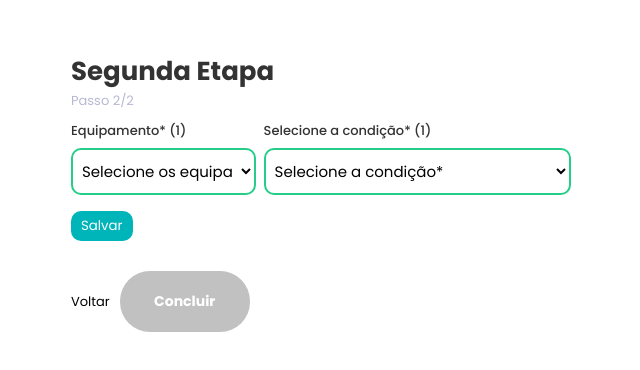
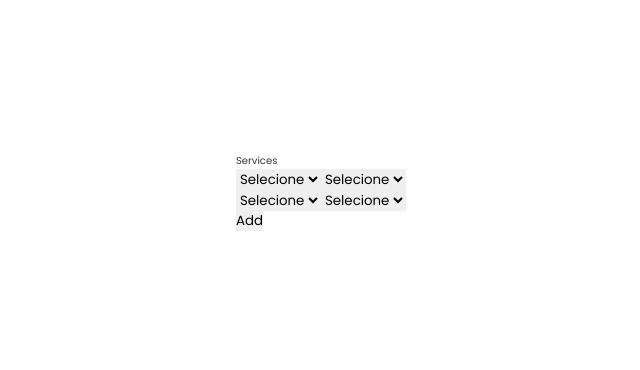
Before and after one commit to douglassantos45/computer-donation, a Next.js app: page /forms/step2 in a window 1280 px wide. Shown: the part 208-578 px from the top of the page, without its empty margins (319-959 px from the left). Built offline with nearby package versions, Linux system fonts and the light colour scheme.

Commit message:
Formulario funcionando versão final

```diff
--- a/src/contexts/FormContext.tsx
+++ b/src/contexts/FormContext.tsx
@@ -19,6 +19,8 @@ type StateProps = {
   complement: string;
   neighborhood: string;
   deviceCount: number;
+  type: string;
+  condition: string[];
   devices: [{ type: string; condition: string }];
 };
 
@@ -45,6 +47,8 @@ const initialData: StateProps = {
   complement: '',
   neighborhood: '',
   deviceCount: 1,
+  type: '',
+  condition: [],
   devices: [{ type: '', condition: '' }],
 };
 
@@ -102,7 +106,7 @@ const formReducer = (state: StateProps, action: ActionProps) => {
       return { ...state, devices: action.payload };
 
     case FormAction.setCondition:
-      return { ...state, devices: { conditon: action.payload } };
+      return { ...state, devices: action.payload };
 
     default:
       return state;
--- a/src/pages/forms/step2/index.tsx
+++ b/src/pages/forms/step2/index.tsx
@@ -1,208 +1,69 @@
 import Link from 'next/link';
 import { useRouter } from 'next/router';
-import { MouseEvent, useEffect, useState } from 'react';
+import { ChangeEvent, MouseEvent, useEffect, useState } from 'react';
 import { useForm, FormAction } from '../../../contexts/FormContext';
 import toast from 'react-hot-toast';
-import { api } from '../../../services/api-donation';
 
 import styles from './styles.module.scss';
-import { responseMessage } from '../../../utils/Messages';
-import validation from '../../../utils/Validation';
 
 export default function Step2() {
-  const { state, dispatch } = useForm();
+  const [serviceList, setServiceList] = useState([{ type: '', condition: '' }]);
 
-  const [devices, setDevices] = useState([
-    {
-      type: '',
-      condition: '',
-    },
-  ]);
-  const [typeSelected, setTypeSelected] = useState('');
-  const [conditionSelected, setConditionSelected] = useState('');
-  const [isCompleted, setIsCompleted] = useState(false);
-  const history = useRouter();
-
-  const equipments = [
-    { value: 'notebook', name: 'Notebook' },
-    { value: 'desktop', name: 'Desktop' },
-    { value: 'netBook', name: 'NetBook' },
-    { value: 'screen', name: 'Monitor' },
-    { value: 'printer', name: 'Impressora' },
-    { value: 'scanner', name: 'Scanner' },
-  ];
-
-  const states = [
-    {
-      value: 'working',
-      name: 'Tem todas as partes, liga e funciona normalmente',
-    },
-    { value: 'notWorking', name: 'Tem todas as partes, mas não liga mais' },
-    {
-      value: 'broken',
-      name: ' Faltam peças, funciona só as vezes ou está quebrado',
-    },
-  ];
+  const amount = 2;
 
   useEffect(() => {
-    /* if (validation(state) == false) {
-      history.push('/');
-    }
- */
-    dispatch({
-      type: FormAction.setCurrentStep,
-      payload: 2,
-    });
+    Array.from(Array(2)).map(_ => handleServiceAdd());
   }, []);
 
-  useEffect(() => {
-    if (conditionSelected !== '') {
-      setDevices([
-        ...devices,
-        { type: typeSelected, condition: conditionSelected },
-      ]);
-      setTypeSelected('');
-      setConditionSelected('');
-    }
-  }, [typeSelected]);
+  const handleServiceAdd = () => {
+    setServiceList([...serviceList, { type: '', condition: '' }]);
+  };
 
-  useEffect(() => {
-    if (typeSelected !== '') {
-      setDevices([
-        ...devices,
-        { type: typeSelected, condition: conditionSelected },
-      ]);
-      setTypeSelected('');
-      setConditionSelected('');
-    }
-  }, [conditionSelected]);
+  const handleSubmit = () => {
+    console.log(serviceList);
+  };
 
-  async function handleSubmit(e: MouseEvent<HTMLElement>) {
-    e.preventDefault();
+  const handleServiceRemove = index => {
+    console.log('');
+  };
 
-    delete state.currentStep;
+  const handleServiceChange = (e: ChangeEvent<HTMLSelectElement>, index) => {
+    const { name, value } = e.target;
+    const list = [...serviceList];
 
-    const completed = await api
-      .post('/donation', state)
-      .then(res => {
-        toast.success(responseMessage[String(res.status)]);
-        return true;
-      })
-      .catch(error => {
-        if (error.response.data?.error) {
-          toast.error(error.response.data.errorMessage);
-        } else {
-          toast.error(responseMessage['500']);
-        }
-
-        return false;
-      });
-
-    if (completed) {
-      return setTimeout(() => window.location.reload(), 3500);
-    }
-
-    return;
-  }
-
-  function handleChangeDevice(e) {
-    setTypeSelected(e.target.value);
-  }
-
-  function handleChangeCondition(e) {
-    setConditionSelected(e.target.value);
-  }
-
-  function handleSalveDevices(e) {
-    e.preventDefault();
-    const deviceList = devices.filter(
-      device => device.type && device.condition !== '',
-    );
-
-    if (deviceList.length <= 0) {
-      return toast.error('Selecione os items');
-    }
-
-    const count = deviceList.length - state.deviceCount;
-
-    if (deviceList.length > state.deviceCount) {
-      deviceList.forEach(_ => {
-        deviceList.shift();
-        if (count === deviceList.length) {
-          return;
-        }
-      });
-    }
-
-    dispatch({
-      type: FormAction.setDevices,
-      payload: deviceList,
-    });
-
-    setIsCompleted(!isCompleted);
-  }
+    list[index][name] = value;
+    setServiceList(list);
+  };
 
   return (
-    <div className={styles.container}>
-      <h1>Segunda Etapa</h1>
-      <p>Passo {state.currentStep}/2</p>
-
-      <form className={styles.form_group}>
-        {state.deviceCount > 0 &&
-          Array.from({ length: state.deviceCount }, (_, key) => (
-            <div className={styles.input_group} key={key}>
-              <label htmlFor="devices">
-                Equipamento* ({key + 1})
+    <>
+      <form action="">
+        <div>
+          <label htmlFor="service">Services</label>
+          {serviceList.map((service, index) => (
+            <div key={index}>
               <select
                 name="type"
-                  id="devices"
-                  onChange={e => handleChangeDevice(e)}
+                value={service.type}
+                onChange={e => handleServiceChange(e, index)}
               >
-                  <option>Selecione os equipamento(s)*</option>
+                <option value="">Selecione</option>
+                <option value="notebook">Notebook</option>
+              </select>
 
-                  {equipments.map(({ value, name }) => (
-                    <option value={value} key={value}>
-                      {name}
-                    </option>
-                  ))}
-                </select>
-              </label>
-
-              <label htmlFor="condition">
-                Selecione a condição* ({key + 1})
               <select
                 name="condition"
-                  id="condition"
-                  onChange={e => handleChangeCondition(e)}
+                value={service.condition}
+                onChange={e => handleServiceChange(e, index)}
               >
-                  <option>Selecione a condição*</option>
-                  {states.map(({ value, name }) => (
-                    <option value={value} key={value}>
-                      {name}
-                    </option>
-                  ))}
+                <option value="">Selecione</option>
+                <option value="ruim">ruim</option>
               </select>
-              </label>
             </div>
           ))}
-        <br />
-        <button onClick={e => handleSalveDevices(e)} disabled={isCompleted}>
-          Salvar
-        </button>
+        </div>
       </form>
-
-      <div className={styles.btn_group}>
-        <div className={styles.prev}>
-          <Link href="/">Voltar</Link>
-        </div>
-        <button
-          className={styles.submit}
-          onClick={handleSubmit}
-          disabled={!isCompleted}
-        >
-          Concluir
-        </button>
-      </div>
-    </div>
+      <button onClick={handleSubmit}>Add</button>
+    </>
   );
 }
```
Lines whose indentation alone changed are shown as unchanged.
